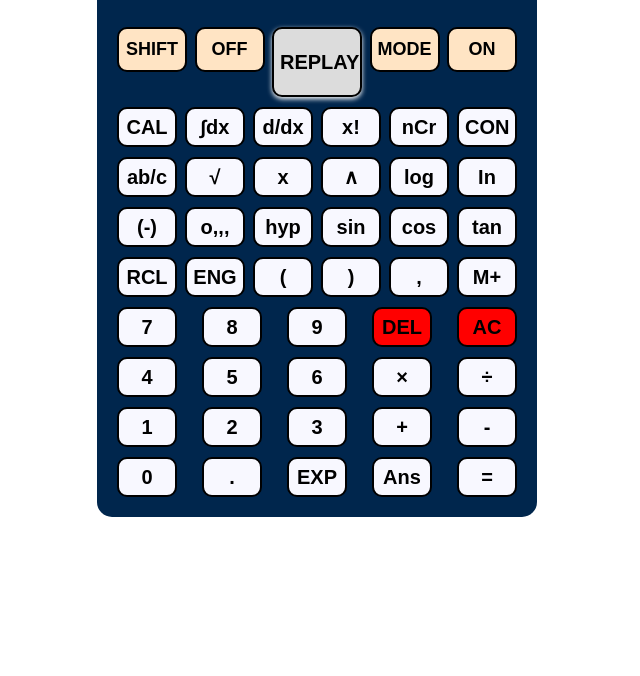
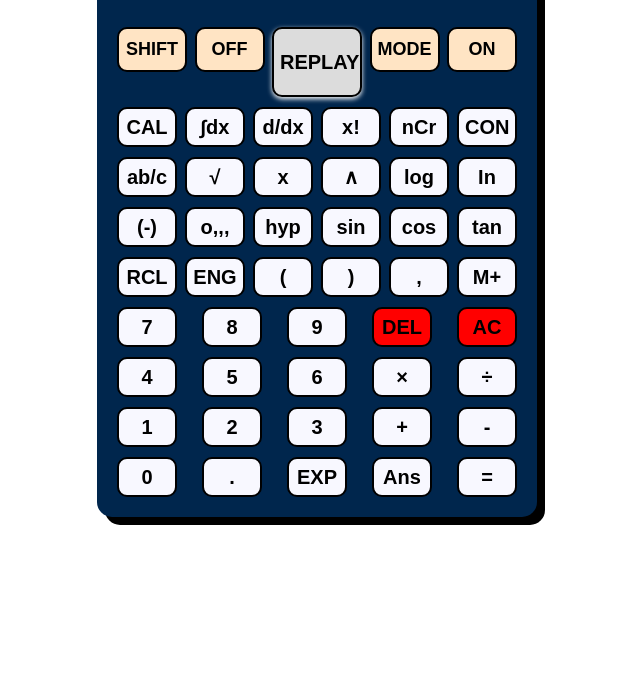
Before and after one commit to ankitabombale07/calculator, a plain HTML site: page index.html in a window 1280 px wide. Shown: the part 124-800 px from the top of the page, without its empty margins (323-963 px from the left). Drawn offline with Linux system fonts and the light colour scheme; a web font is replaced by a local one.

Commit message:
file added

```diff
--- a/index.html
+++ b/index.html
@@ -22,6 +22,7 @@
                 border-radius: 15px;
                 display: block;
                 margin: auto;
+                box-shadow: 8px 8px black;
              }
 
              .btn{
```
